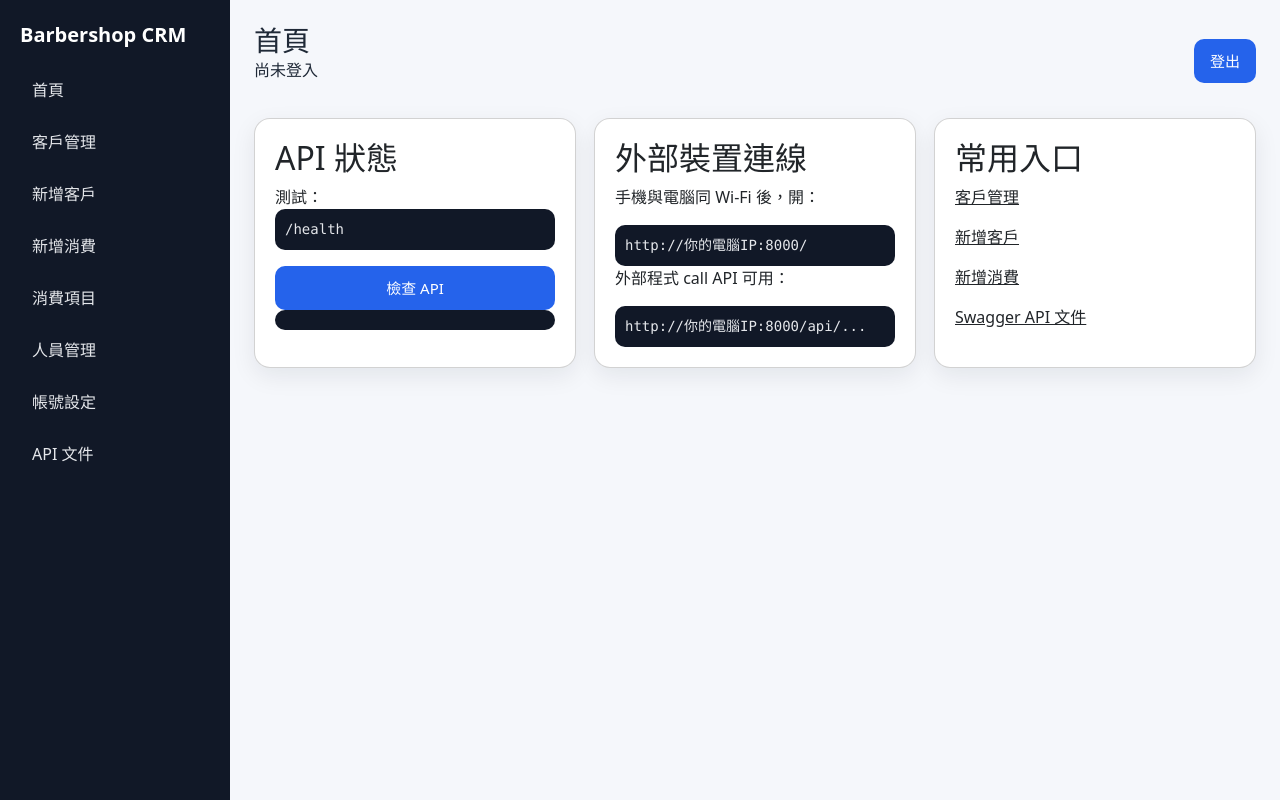
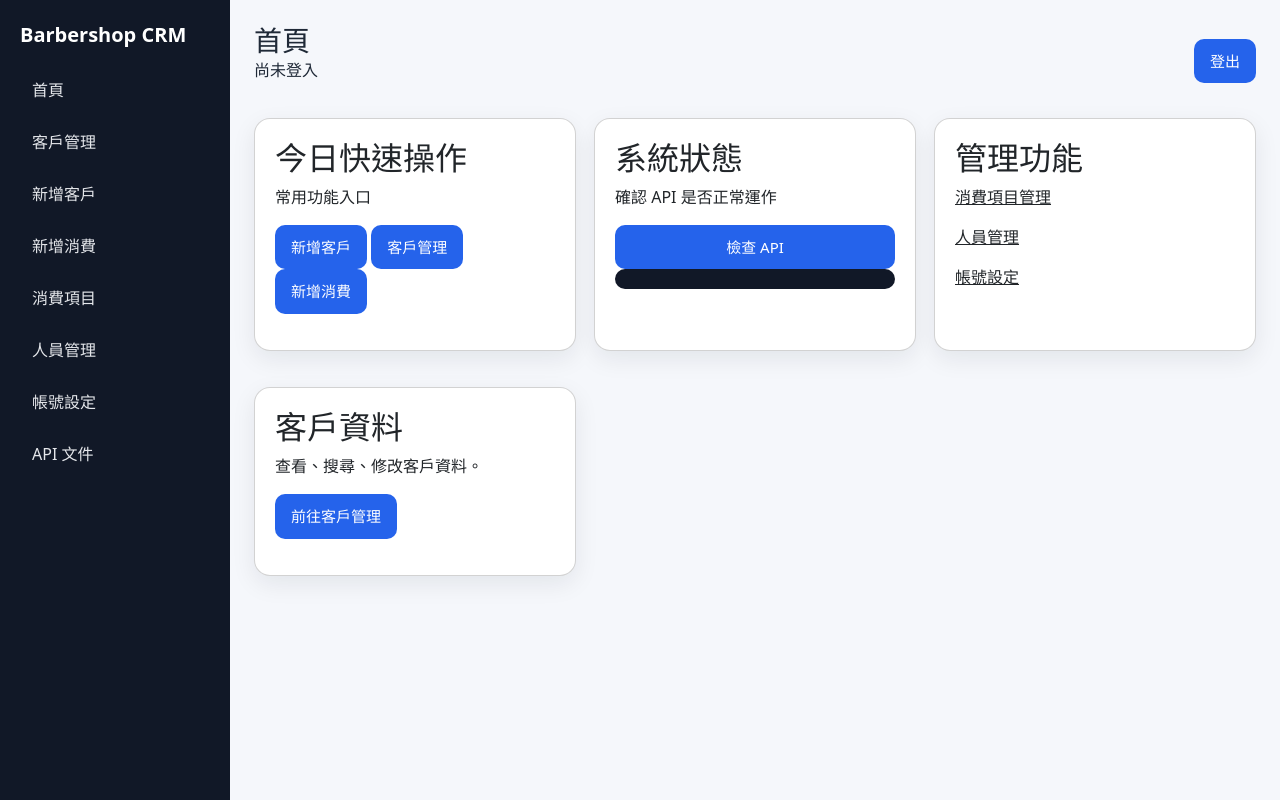
Before and after one commit to Wang-ming0205/caller_app, a FastAPI app: page / in a window 1280 px wide. Run offline with FastAPI, Linux system fonts and the light colour scheme; some libraries are stand-ins or nearby versions.

Commit message:
improve dashboard ui

```diff
--- a/app/web/templates/base.html
+++ b/app/web/templates/base.html
@@ -28,7 +28,7 @@
         <h1>{{ title or "Barbershop CRM" }}</h1>
         <p id="login-status">檢查登入狀態中...</p>
       </div>
-        <button class="btn" onclick="logout()">登出</button>
+        <button id="logout-btn" class="btn" onclick="logout()">登出</button>
     </header>
 
     <section id="message" class="message hidden"></section>
--- a/app/web/templates/dashboard.html
+++ b/app/web/templates/dashboard.html
@@ -1,9 +1,47 @@
 {% extends "base.html" %}
+
 {% block content %}
+
 <div class="grid">
-  <div class="card"><h2>API 狀態</h2><p>測試：<code>/health</code></p><button onclick="checkHealth()">檢查 API</button><pre id="health-result"></pre></div>
-  <div class="card"><h2>外部裝置連線</h2><p>手機與電腦同 Wi-Fi 後，開：</p><code>http://你的電腦IP:8000/</code><p>外部程式 call API 可用：</p><code>http://你的電腦IP:8000/api/...</code></div>
-  <div class="card"><h2>常用入口</h2><p><a href="/customers">客戶管理</a></p><p><a href="/customers/new">新增客戶</a></p><p><a href="/transactions">新增消費</a></p><p><a href="/docs" target="_blank">Swagger API 文件</a></p></div>
+
+  <div class="card">
+    <h2>今日快速操作</h2>
+    <p>常用功能入口</p>
+
+    <p>
+      <a class="btn" href="/customers/new">新增客戶</a>
+      <a class="btn" href="/customers">客戶管理</a>
+      <a class="btn" href="/transactions">新增消費</a>
+    </p>
+  </div>
+
+  <div class="card">
+    <h2>系統狀態</h2>
+    <p>確認 API 是否正常運作</p>
+
+    <button onclick="checkHealth()">檢查 API</button>
+    <pre id="health-result"></pre>
+  </div>
+
+  <div class="card">
+    <h2>管理功能</h2>
+    <p><a href="/items">消費項目管理</a></p>
+    <p><a href="/users">人員管理</a></p>
+    <p><a href="/account">帳號設定</a></p>
+  </div>
+
+  <div class="card">
+    <h2>客戶資料</h2>
+    <p>查看、搜尋、修改客戶資料。</p>
+    <p><a class="btn" href="/customers">前往客戶管理</a></p>
+  </div>
+
 </div>
+
 {% endblock %}
-{% block scripts %}<script>checkLoginStatus(false);</script>{% endblock %}
+
+{% block scripts %}
+<script>
+  checkLoginStatus(false);
+</script>
+{% endblock %}
```
